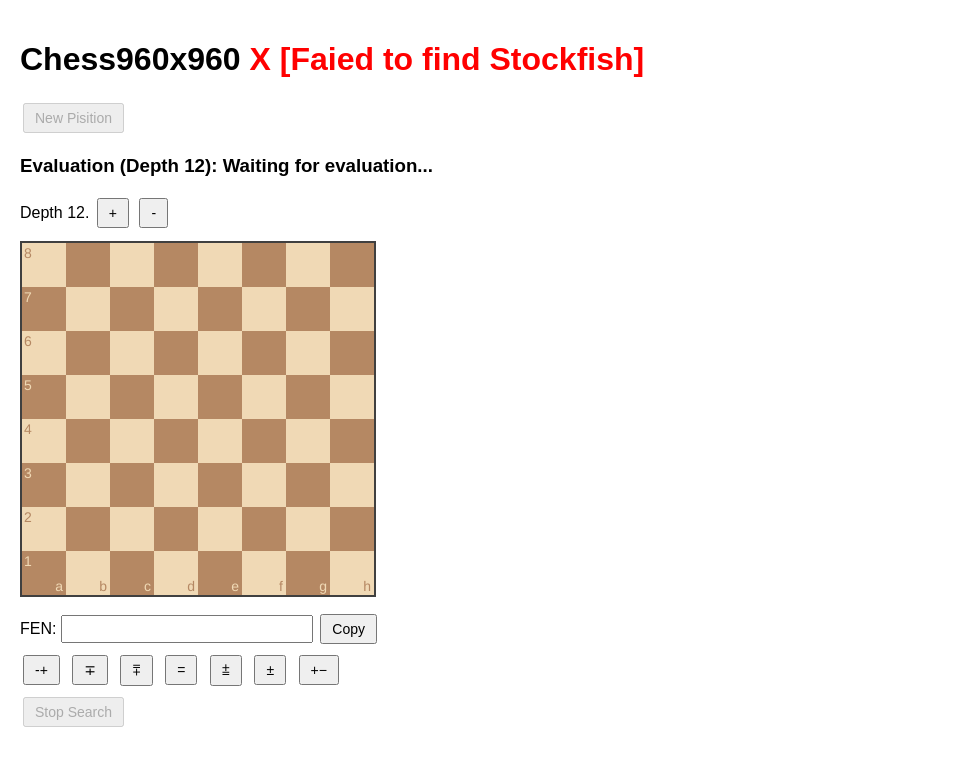
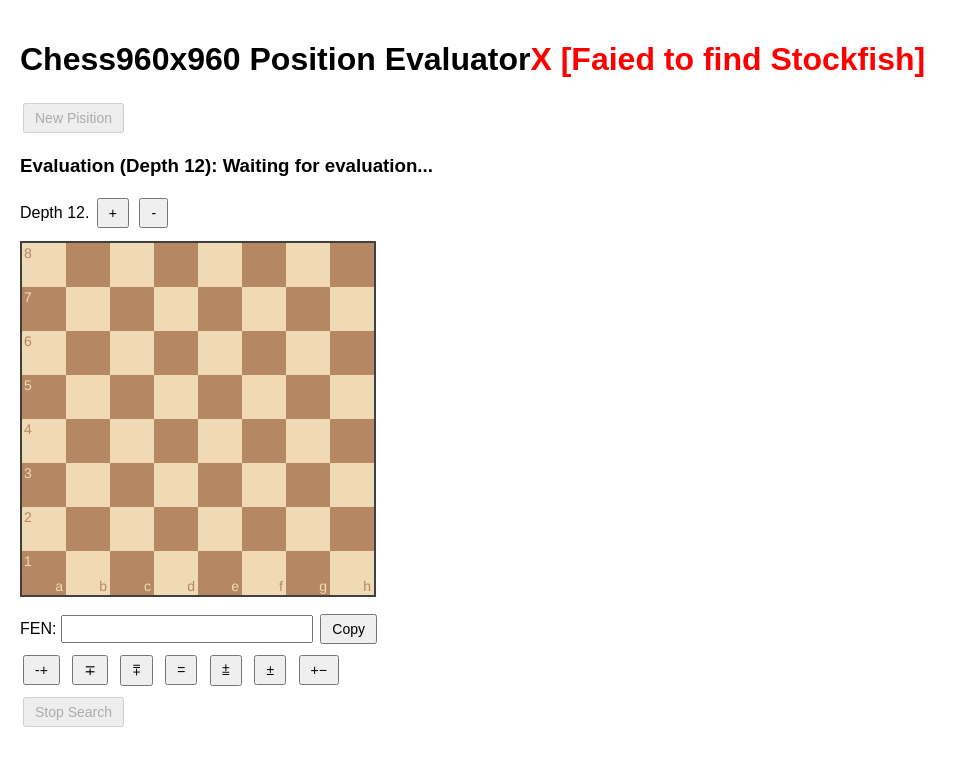
Before and after one commit to simsim314/Chess960x960, a plain HTML site: page index.html in a window 1280 px wide. Shown: the whole page, without its empty margins (0-967 px from the left). Drawn offline with nearby package versions, Linux system fonts and the light colour scheme.

Commit message:
Update index.html

```diff
--- a/index.html
+++ b/index.html
@@ -54,7 +54,7 @@
 <body>
   <div class="container">
     <!-- Title with status indicator updated dynamically -->
-    <h1>Chess960x960 <span id="stockfishStatus"></span></h1>
+    <h1>Chess960x960 Position Evaluator<span id="stockfishStatus"></span></h1>
 
     <!-- New Position Button -->
     <button id="loadFENBtn" onclick="loadRandomFEN()" disabled>New Pisition</button>
```
